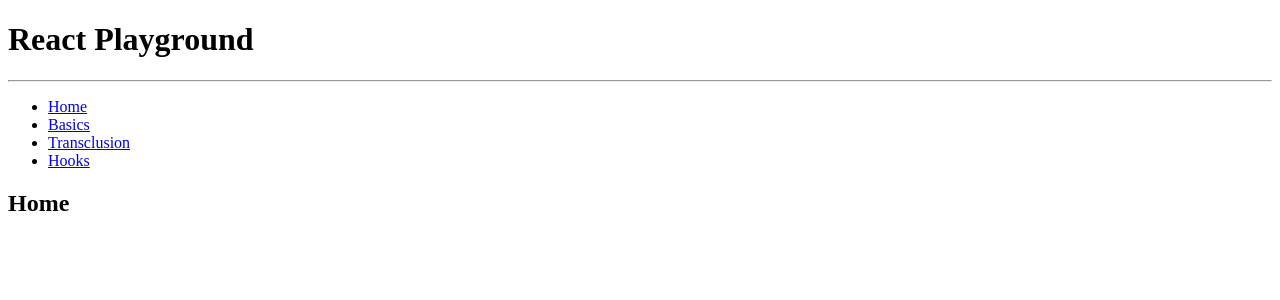
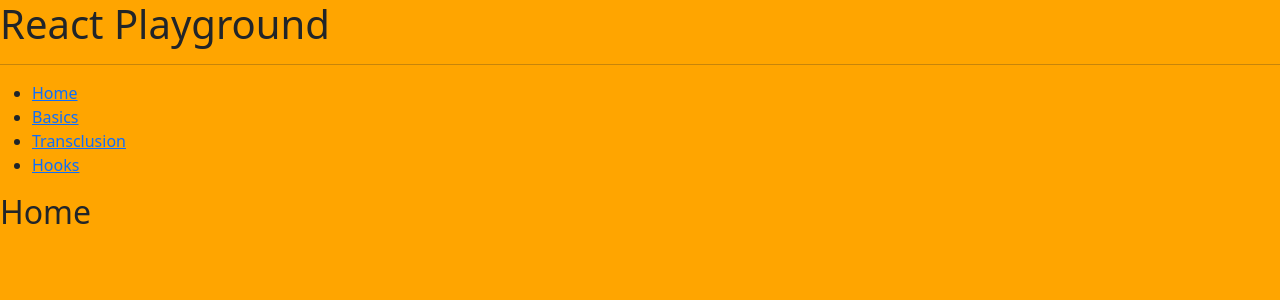
Before and after one commit to henrikmathiesen/react-playground, a React (Create React App) app: page / in a window 1280 px wide. Shown: the top 300 px of the page. Built offline with nearby package versions, Linux system fonts and the light colour scheme.

Commit message:
-sass and bootstrap, dokumentation, exploring

```diff
--- a/package.json
+++ b/package.json
@@ -6,8 +6,10 @@
     "@testing-library/jest-dom": "^5.14.1",
     "@testing-library/react": "^11.2.7",
     "@testing-library/user-event": "^12.8.3",
+    "bootstrap": "^5.0.2",
     "react": "^17.0.2",
     "react-dom": "^17.0.2",
+    "react-icons": "^4.2.0",
     "react-router-dom": "^5.2.0",
     "react-scripts": "4.0.3",
     "sass": "^1.35.2",
--- /dev/null
+++ b/src/sass/_settings.scss
@@ -0,0 +1,9 @@
+//
+// Bootstrap overrides
+
+$body-bg: orange;
+
+//
+// Custom
+
+$foo: pink;
--- /dev/null
+++ b/src/sass/index.scss
@@ -0,0 +1,2 @@
+@import 'settings';
+@import '~bootstrap/scss/bootstrap.scss';
```
Also changed, not shown: src/index.js (+44 -1 lines), src/index.scss (deleted), 1 other file (tests, documents, lock files or other folders).
